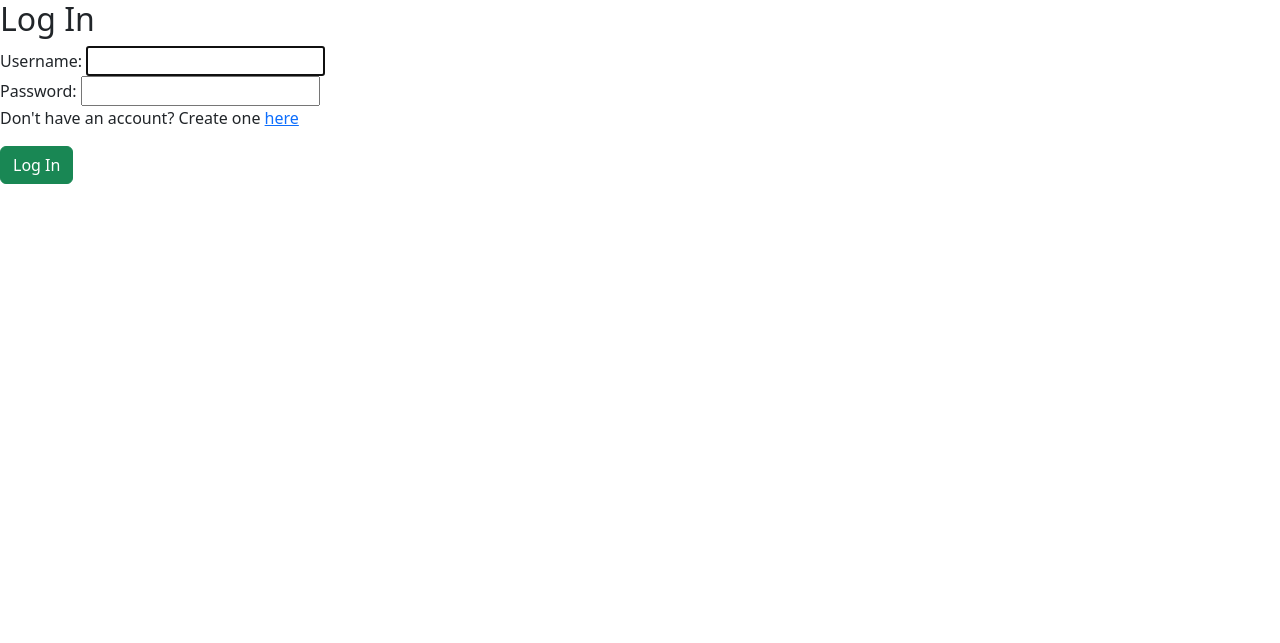
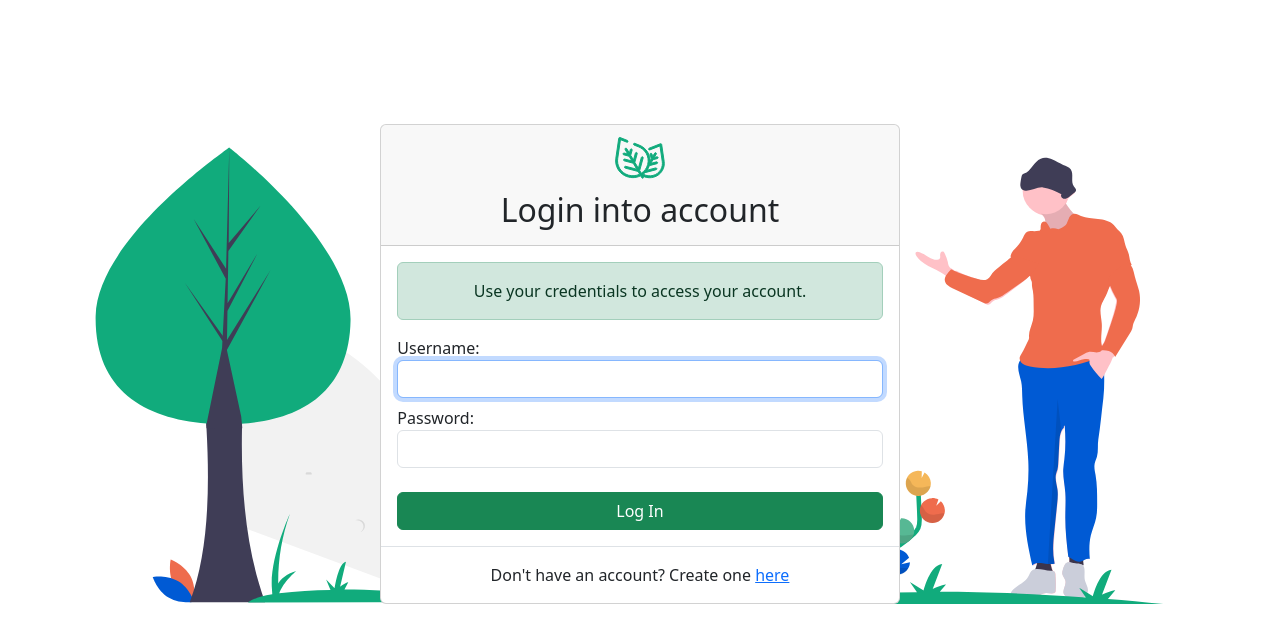
Before and after one commit to hg510/groupsoftware, a Django app: page /account/login/ in a window 1280 px wide. Shown: the top 643 px of the page. Run offline with Django 5.2, Linux system fonts and the light colour scheme; some libraries are stand-ins or nearby versions.

Commit message:
Login done
- add static
- add icon

```diff
--- a/beegarden/beegarden/settings.py
+++ b/beegarden/beegarden/settings.py
@@ -38,6 +38,7 @@ INSTALLED_APPS = [
     'django.contrib.messages',
     'django.contrib.staticfiles',
     'accounts',
+    'widget_tweaks'
 ]
 
 MIDDLEWARE = [
@@ -125,3 +126,7 @@ DEFAULT_AUTO_FIELD = 'django.db.models.BigAutoField'
 
 LOGIN_REDIRECT_URL = "home"
 LOGOUT_REDIRECT_URL = "home"
+
+STATICFILES_DIRS = [
+    BASE_DIR / "static"
+]
--- /dev/null
+++ b/beegarden/static/css/login.css
@@ -0,0 +1,7 @@
+.login-container {
+    margin-top: 100px;
+    background-image: url('../img/signin.svg');
+    background-repeat: no-repeat;
+    background-position: center;
+    width: 100%;
+}
--- a/beegarden/templates/base.html
+++ b/beegarden/templates/base.html
@@ -1,9 +1,11 @@
 <!DOCTYPE html>
 <html>
-
+{% load static %}
 <head>
   <meta charset="utf-8">
   <title>{% block title %}{% endblock %}</title>
+  <link rel="icon" type="image/x-icon" href="{% static 'icon/favicon.png' %}">
+  <link rel="stylesheet" href="{% static 'css/login.css' %}">
   <link href="https://cdn.jsdelivr.net/npm/bootstrap@5.3.2/dist/css/bootstrap.min.css" rel="stylesheet" integrity="sha384-T3c6CoIi6uLrA9TneNEoa7RxnatzjcDSCmG1MXxSR1GAsXEV/Dwwykc2MPK8M2HN" crossorigin="anonymous">
 </head>
 
--- a/beegarden/templates/registration/login.html
+++ b/beegarden/templates/registration/login.html
@@ -3,11 +3,68 @@
 {% block title %}Login{% endblock %}
 
 {% block content %}
-<h2>Log In</h2>
-<form method="post">
-  {% csrf_token %}
-  {{ form }}
-  <p>Don't have an account? Create one <a href="/account/signup">here</a></p>
-  <button type="submit" class="btn btn-success">Log In</button>
-</form>
+
+{% load static %}
+<body>
+  <div class="login-container">
+    <br>
+    <div class="row justify-content-center">
+      <div class="col-md-5">
+        <div class="card">
+          <header class="card-header text-center">
+            <img src="{% static 'img/logo.svg' %}" alt="My Logo" height="50" width="50">
+            <h2 class="card-title mt-2">Login into account</h4>
+          </header>
+          <article class="card-body">
+            <div>
+              {% if form.errors %}
+              <div class="alert alert-danger">
+                Please enter a correct username and password.
+              </div>
+              {% else %}
+              <div class="alert alert-success text-center">
+                Use your credentials to access your account.
+              </div>
+              {% endif %}
+            </div>
+            {% load widget_tweaks %}
+            <form method="post" action="{% url 'login' %}" novalidate>
+              {% csrf_token %}
+              <div class="form-group">
+                <label>{{ form.username.label_tag }}</label>
+                {% if form.is_bound %}
+                  {% if form.username.errors %}
+                    {% render_field form.username class="form-control is-invalid" %}
+                  {% else %}
+                    {% render_field form.username class="form-control is-valid" %}
+                  {% endif %}
+                {% else %}
+                  {% render_field form.username class="form-control" %}
+                {% endif %}
+              </div> <!-- form-group end.// -->
+              <div class="form-group mt-2">
+                <label>{{ form.password.label_tag }}</label>
+                {% if form.is_bound %}
+                  {% if form.password.errors %}
+                    {% render_field form.password class="form-control is-invalid" %}
+                  {% else %}
+                    {% render_field form.password class="form-control is-valid" %}
+                  {% endif %}
+                {% else %}
+                  {% render_field form.password class="form-control" %}
+                {% endif %}
+              </div> <!-- form-group end.// -->
+              <div class="form-group mt-4">
+                <button type="submit" class="btn btn-block w-100 btn-success">Log In</button>
+              </div> <!-- form-group// -->
+            </form>
+          </article> <!-- card-body end .// -->
+          <div class="border-top card-body text-center">Don't have an account? Create one <a href="/account/signup">here</a></div>
+        </div> <!-- card.// -->
+      </div> <!-- col.//-->
+    </div> <!-- row.//-->
+  </div> <!--container end.//-->
+</body>
+
+
 {% endblock %}
```
Also changed, not shown: beegarden/static/icon/favicon.png (added), beegarden/static/img/logo.svg (added), beegarden/static/img/signin.svg (added).
